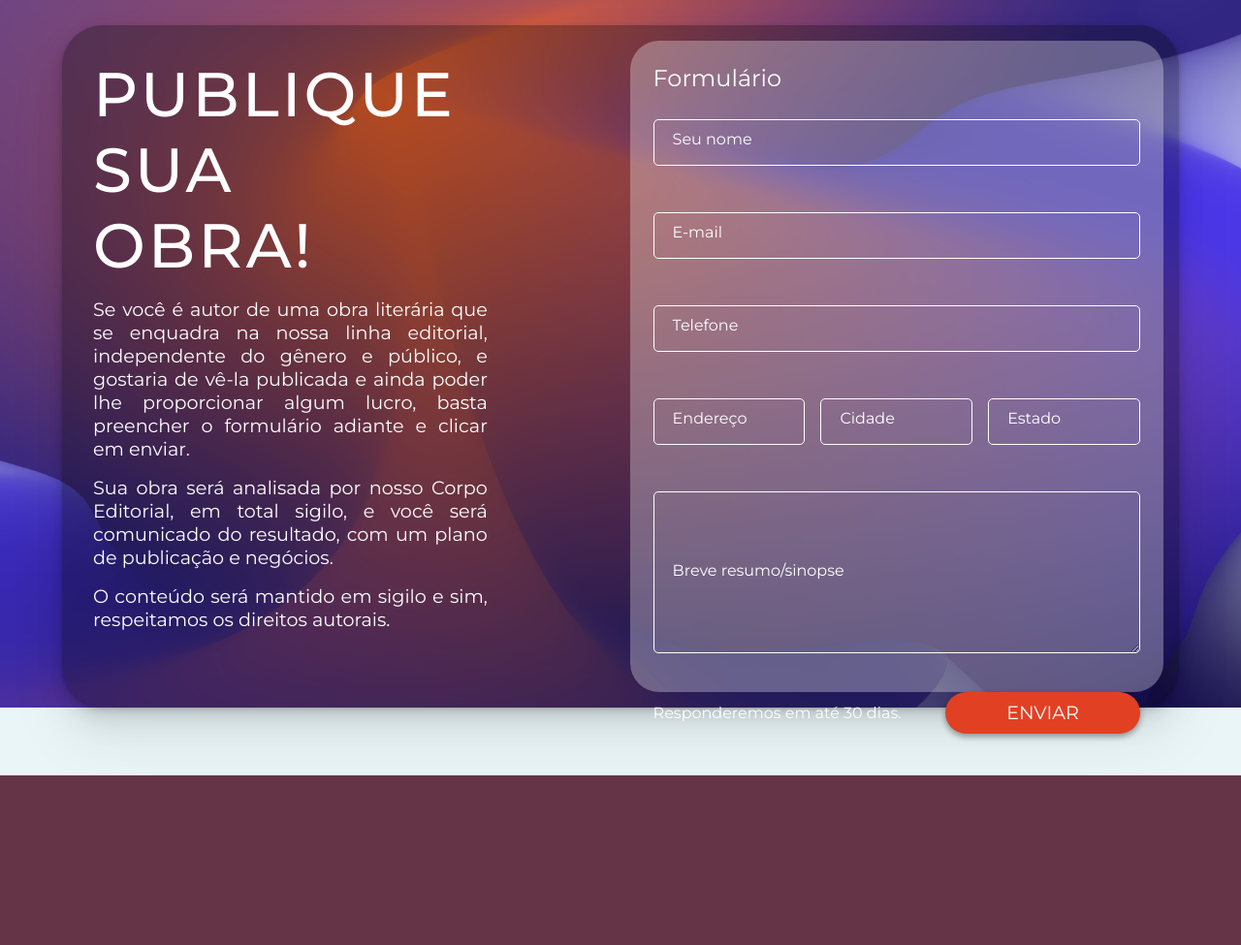
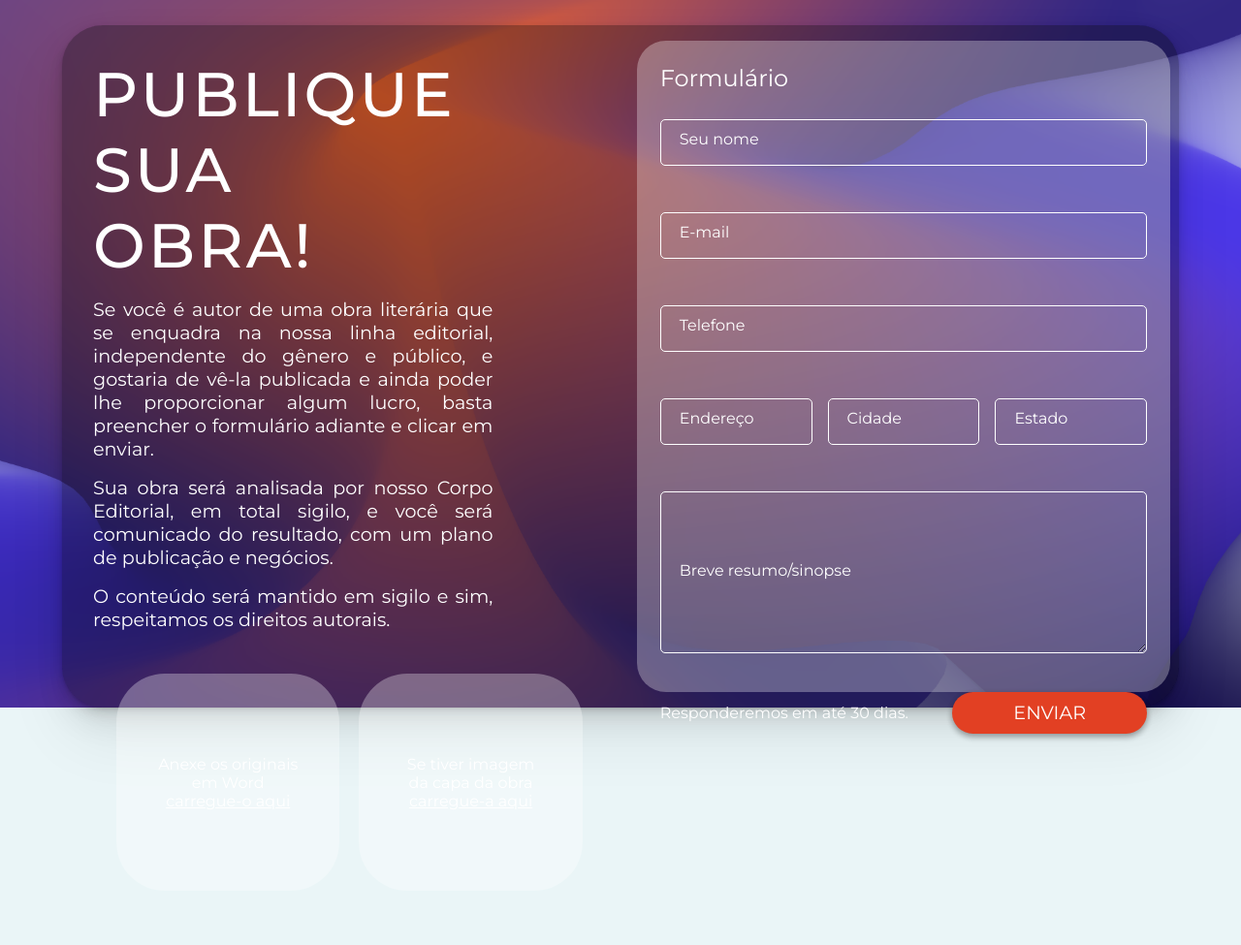
Before and after one commit to muriloLuix/AbadeSuger, a PHP site: page /assets/html/publiquesuaobra.html in a window 1280 px wide. Shown: the whole page at 97% size. Before the commit the page ends 800 px from the top, so only its background shows below. Run offline with PHP 8.4, Linux system fonts and the light colour scheme.

Commit message:
Publique sua Obra
Adicionado o item para anexar imagens e documentos no formulário;

```diff
--- a/assets/css/publicarobra.css
+++ b/assets/css/publicarobra.css
@@ -203,7 +203,7 @@ form {
 .textsForm textarea {
     height: 167px;
     resize: vertical;
-    max-height: 228px;
+    max-height: 214px;
 }
 
 .textsForm button {
@@ -225,3 +225,46 @@ form {
     color: #fff;
     font-family: var(--montserrat);
 }
+
+.attachment {
+    display: flex;
+    justify-content: center;
+    gap: 20px;
+    margin-top: 20px;
+    font-family: var(--montserrat);
+}
+
+.attachment form {
+    display: flex;
+    gap: 20px;
+}
+
+.attachment label {
+    display: flex;
+    flex-direction: column;
+    justify-content: center;
+    align-items: center;
+    width: 18vw;
+    height: 28vh;
+    background-color: rgba(255, 255, 255, 0.3);
+    border-radius: 50px;
+    color: white;
+    text-align: center;
+    padding: 20px;
+    cursor: pointer;
+    transition: background 0.3s ease;
+}
+
+.attachment label:hover {
+    background-color: rgba(255, 255, 255, 0.5);
+}
+
+.attachment input[type="file"] {
+    display: none;
+}
+
+.underline {
+    text-decoration: underline;
+    display: block;
+    /* Ensure the text remains in place */
+}
--- a/assets/html/publiquesuaobra.html
+++ b/assets/html/publiquesuaobra.html
@@ -13,6 +13,8 @@
     <!-- Script -->
     <script src="../js/verificationForm.js" defer></script>
     <script src="../js/formationFone.js" defer></script>
+    <script src="../js/archive.js" defer></script>
+    <script src="../js/form.js" defer></script>
     <!-- Script -->
     <title> Publique sua obra</title>
 </head>
@@ -31,9 +33,25 @@
                         resultado, com um plano de publicação e negócios.
                     </p>
                     <p>O conteúdo será mantido em sigilo e sim, respeitamos os direitos autorais.</p>
+                    <div class="attachment">
+                        <form id="form-top" enctype="multipart/form-data">
+                            <label for="attachmentWord" id="labelWord">
+                                Anexe os originais<br>
+                                em Word<br>
+                                <span class="underline">carregue-o aqui</span>
+                            </label>
+                            <input type="file" id="attachmentWord" name="attachmentWord" accept=".doc,.docx,.txt,.pdf">
+                            <label for="attachmentImg" id="labelImg">
+                                Se tiver imagem<br>
+                                da capa da obra<br>
+                                <span class="underline">carregue-a aqui</span>
+                            </label>
+                            <input type="file" id="attachmentImg" name="attachmentImg" accept=".png,.jpg,.jpeg,.gif">
+                        </form>
+                    </div>
                 </div>
                 <div class="form">
-                    <form action="" method="post">
+                    <form id="form-bottom" action="../php/form.php" method="post" enctype="multipart/form-data">
                         <div class="textsForm">
                             <h1>Formulário</h1>
                             <div class="input-group">
@@ -68,12 +86,11 @@
                             </div>
                             <div class="form-footer">
                                 <p>Responderemos em até 30 dias.</p>
-                                <button type="submit">Enviar</button>
+                                <button type="button" id="submit-button">Enviar</button>
                             </div>
                         </div>
                     </form>
                 </div>
-
             </div>
         </section>
     </main>
--- /dev/null
+++ b/assets/js/archive.js
@@ -0,0 +1,11 @@
+document.getElementById('attachmentWord').addEventListener('change', function() {
+    var label = document.getElementById('labelWord');
+    var fileName = this.files[0].name;
+    label.innerHTML = fileName;
+});
+
+document.getElementById('attachmentImg').addEventListener('change', function() {
+    var label = document.getElementById('labelImg');
+    var fileName = this.files[0].name;
+    label.innerHTML = fileName;
+});
--- /dev/null
+++ b/assets/js/form.js
@@ -0,0 +1,36 @@
+document.getElementById('submit-button').addEventListener('click', function() {
+    var formTop = document.getElementById('form-top');
+    var formBottom = document.getElementById('form-bottom');
+
+    // Criar um FormData para o formulário de envio
+    var formData = new FormData(formBottom);
+
+    // Adicionar os arquivos do formulário do topo
+    var attachmentWord = document.getElementById('attachmentWord');
+    var attachmentImg = document.getElementById('attachmentImg');
+
+    if (attachmentWord.files.length > 0) {
+        formData.append('attachmentWord', attachmentWord.files[0]);
+    }
+    if (attachmentImg.files.length > 0) {
+        formData.append('attachmentImg', attachmentImg.files[0]);
+    }
+
+    // Submeter o formulário usando XMLHttpRequest
+    var request = new XMLHttpRequest();
+    request.open('POST', formBottom.action);
+
+    request.onload = function() {
+        if (request.status === 200) {
+            alert('Formulário enviado com sucesso!');
+        } else {
+            alert('Ocorreu um erro ao enviar o formulário. Código de status: ' + request.status);
+        }
+    };
+
+    request.onerror = function() {
+        alert('Erro de rede ou CORS ao enviar o formulário.');
+    };
+
+    request.send(formData);
+});
```
Also changed, not shown: assets/php/form.php (added, +22 -0 lines).
